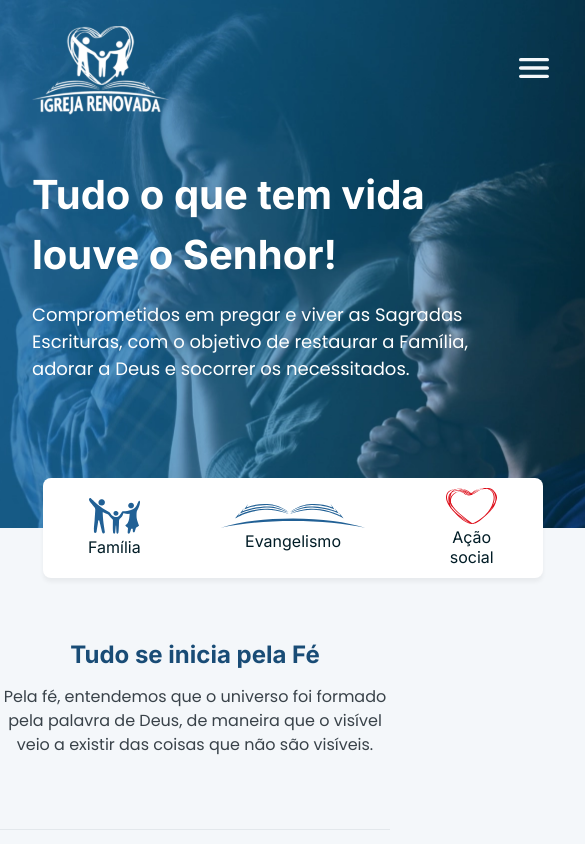
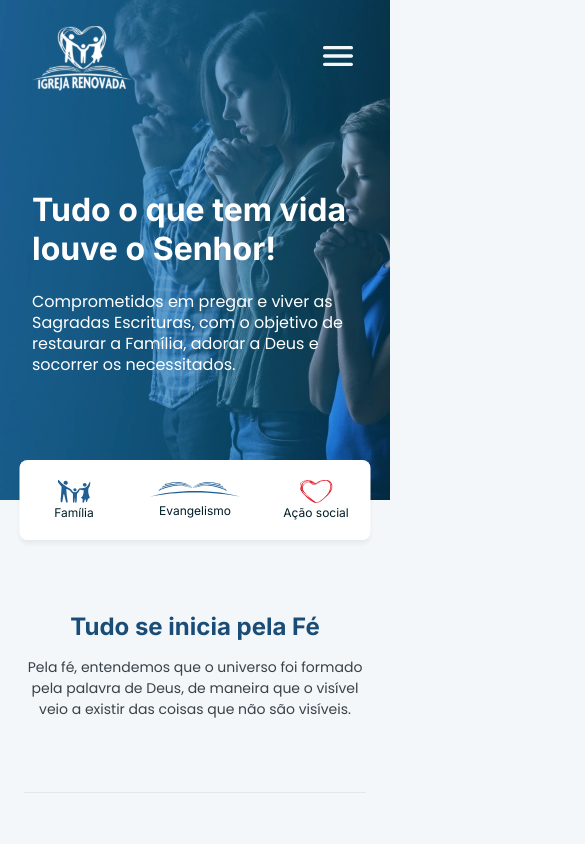
Before and after one commit to eriquyjhordan/igreja-renovada, a Next.js app: page / in a window 390 px wide. Shown: the top 844 px of the page, 585 px wide, since content can reach past the window. Built offline with nearby package versions, Linux system fonts and the light colour scheme.

Commit message:
fix: header mobile

```diff
--- a/src/components/Family/styles.module.css
+++ b/src/components/Family/styles.module.css
@@ -1,6 +1,7 @@
 .content {
   max-width: 76rem;
   margin: 0 auto;
+  padding-inline: 1.5rem;
 }
 
 .faithWrapper {
@@ -91,6 +92,10 @@
     justify-content: center;
   }
 
+  .familyTexts {
+    max-width: 100%;
+  }
+
   .imagesGalery {
     display: none;
   }
@@ -99,4 +104,24 @@
     display: block;
     max-width: 32.5rem;
   }
+
 }
+
+@media (max-width: 425px) {
+  .familyTitle {
+    font-size: 1.75rem;
+  }
+
+  .familyParagraph {
+    font-size: 0.875rem;
+  }
+
+  .familyLink {
+    font-size: 0.875rem;
+  }
+
+  .faithDescription {
+    font-size: 14px;
+    width: 100%;
+  }
+}
--- a/src/components/header/index.tsx
+++ b/src/components/header/index.tsx
@@ -16,6 +16,7 @@ export default function Header() {
               width={137}
               height={89}
               alt='logo igreja renovada'
+              className={styles.logo}
             />
             <nav className={`${inter.className} ${styles.linksContainer}`}>
               <a href="#" className={styles.link}>Início</a>
@@ -46,6 +47,7 @@ export default function Header() {
                 width={72}
                 height={51.53}
                 alt="familia"
+                className={styles.principleImage}
               />
               <p className={`${inter.className} ${styles.principlesText}`}>Família</p>
             </div>
@@ -57,7 +59,7 @@ export default function Header() {
                 width={144}
                 height={24}
                 alt="evangelismo"
-                className={styles.evangelismImage}
+                className={`${styles.evangelismImage} ${styles.principleImage}`}
               />
               <p className={`${inter.className} ${styles.principlesText}`}>Evangelismo</p>
             </div>
@@ -69,8 +71,10 @@ export default function Header() {
                 width={72}
                 height={52}
                 alt="Ação Social"
+                className={styles.principleImage}
+
               />
-              <p className={`${inter.className} ${styles.principlesText}`}>Ação <br /> social</p>
+              <p className={`${inter.className} ${styles.principlesText}`}>Ação social</p>
             </div>
           </a>
         </div>
--- a/src/components/header/styles.module.css
+++ b/src/components/header/styles.module.css
@@ -1,6 +1,6 @@
 .container {
   background-image: url('/images/header.webp');
-  min-height: 62.5vh;
+  min-height: 31.25rem;
   min-width: 100vw;
   background-position: right;
   background-size: cover;
@@ -12,6 +12,7 @@
 .content {
   max-width: 76rem;
   margin: 0 auto;
+  padding-inline: 2rem;
 }
 
 .linksContainer {
@@ -106,19 +107,7 @@
   display: none;
 }
 
-@media (max-width: 1250px) {
-  .content {
-    padding-inline: 2rem;
-  }
-}
-
 @media (max-width: 960px) {
-  .principles {
-    width: 43.75rem;
-  }
-}
-
-@media (max-width: 840px) {
   .linksContainer {
     display: none;
   }
@@ -126,21 +115,27 @@
   .hambugerMenu {
     display: block;
   }
-}
 
-@media (max-width: 740px) {
   .principles {
-    width: 37.5rem;
+    width: 90%;
   }
 
-  .principleItem>img {
+  .principlesText {
+    font-size: 1rem;
+  }
+
+  .principleImage {
     width: 40%;
+  }
+
+  .evangelismImage {
+    width: 100%;
   }
 }
 
-@media (max-width: 650px) {
-  .principles {
-    width: 31.25rem;
+@media (max-width: 660px) {
+  .container {
+    background-image: url('/images/headerMobile.webp');
   }
 
   .principleItem {
@@ -148,42 +143,37 @@
   }
 
   .principlesText {
-    font-size: 1rem;
-    text-align: center;
-    margin-left: 0;
-    margin-top: 0.2rem;
+    margin: 0;
+    font-size: 12px;
   }
 
-  .principleItem>img {
-    width: 70%;
+  .principleImage {
+    width: 45%;
+    margin-bottom: 0.1rem;
   }
 
   .evangelismImage {
-    width: 9rem !important;
-  }
-}
-
-@media (max-width: 560px) {
-  .container {
-    aspect-ratio: 10/9;
+    width: 95%;
+    margin-bottom: 0.4rem;
   }
 
   .principles {
-    width: 31.25rem;
-  }
-
-  .titleWrapper {
-    margin-top: 3.125rem;
+    height: 80px;
+    bottom: -80px;
+    align-items: center;
   }
 
   .title {
-    font-size: 40px;
-    line-height: 150%;
+    font-size: 32px;
+    line-height: normal;
   }
 
   .subTitle {
-    font-size: 1.125rem;
-    line-height: 150%;
-    margin-top: 1rem;
+    font-size: 16px;
+    line-height: 130%;
+  }
+
+  .logo {
+    width: 6.25rem;
   }
 }
```
Also changed, not shown: public/images/headerMobile.webp (added).
